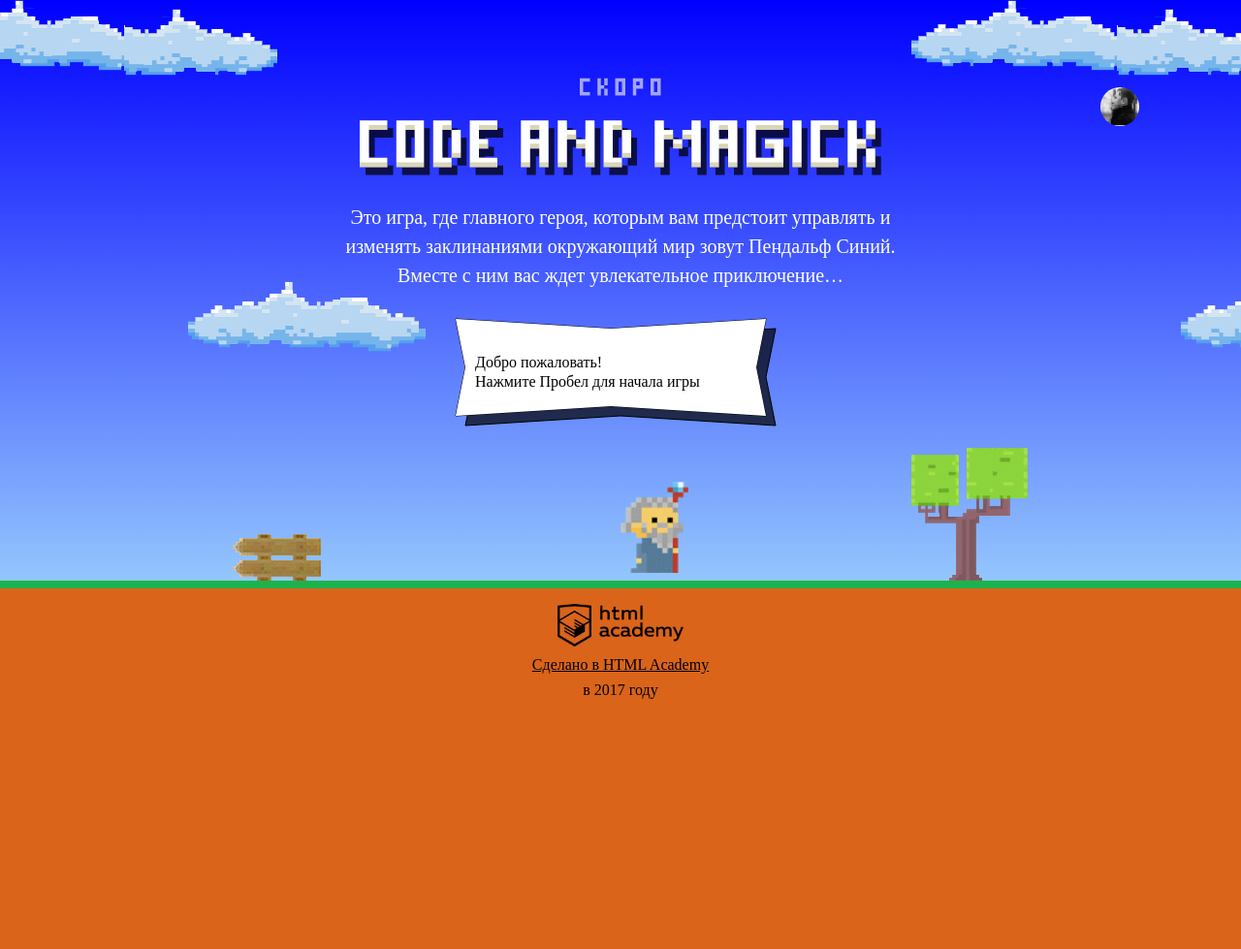
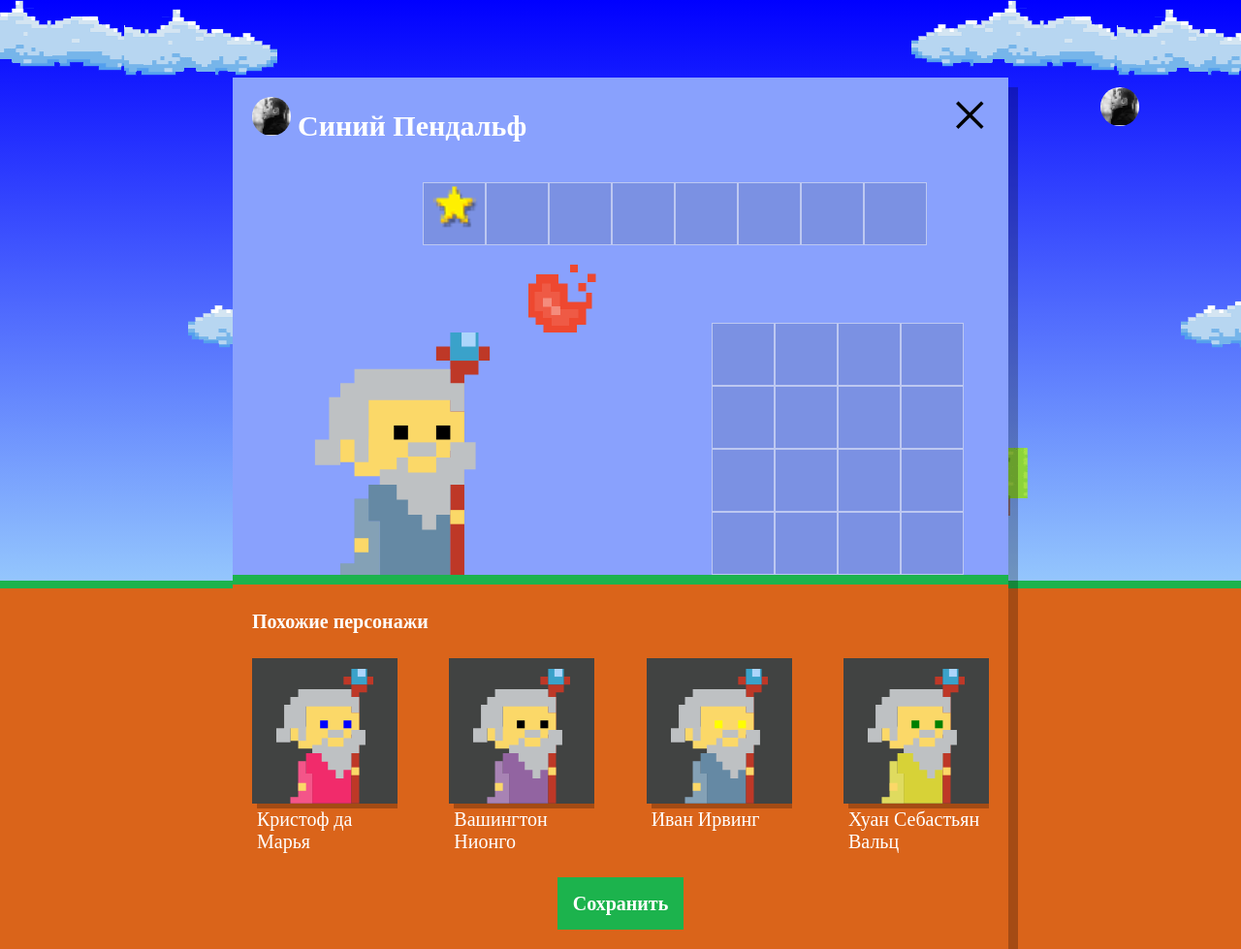
Before and after one commit to Vlad-95/512713-code-and-magick-18, a website: page index.html in a window 1280 px wide. Shown: the whole page at 97% size. Before the commit the page ends 800 px from the top, so only its background shows below. Drawn offline with Linux system fonts and the light colour scheme; a web font is replaced by a local one.

Commit message:
Учебный проект: нас орда

```diff
--- a/index.html
+++ b/index.html
@@ -230,6 +230,7 @@
     return height * 0.66;
   };
 </script>
+<script src="js/setup.js"></script>
 <script src="js/stat.js"></script>
 <script src="js/game.js"></script>
 
--- /dev/null
+++ b/js/setup.js
@@ -0,0 +1,83 @@
+'use strict';
+
+var WIZARD_QUANTITY = 4;// максимально выводимое число магов
+var WIZARD_FIRSTNAMES = ['Иван', 'Хуан Себастьян', 'Мария', 'Кристоф', 'Виктор', 'Юлия', 'Люпита', 'Вашингтон'];
+var WIZARD_LASTNAMES = ['да Марья', 'Верон', 'Мирабелла', 'Вальц', 'Онопко', 'Топольницкая', 'Нионго', 'Ирвинг'];
+var WIZARD_COAT_COLOR = ['rgb(101, 137, 164)', 'rgb(241, 43, 107)', 'rgb(146, 100, 161)', 'rgb(56, 159, 117)', 'rgb(215, 210, 55)', 'rgb(0, 0, 0)'];
+var WIZARD_EYES_COLOR = ['black', 'red', 'blue', 'yellow', 'green'];
+
+var userDialog = document.querySelector('.setup');// обращаемся к блоку с классом setup
+userDialog.classList.remove('hidden');// удаляем класс, который скрывал этот блок
+
+/*
+* Функция перемешивания массива
+*
+* @param arr - исходный массив
+*
+* @return arr - перемешанный массив
+*/
+var shuffleArr = function (arr) {
+  for (var i = arr.length - 1; i > 0; i--) {
+    var j = Math.floor(Math.random() * (i + 1));
+    var temp = arr[i];
+    arr[i] = arr[j];
+    arr[j] = temp;
+  }
+  return arr;
+};
+
+// обращаемся к блоку со списком похожих персонажей
+var similarListElement = document.querySelector('.setup-similar-list');
+
+// обращаемся к шаблону персонажа
+var similarWizardTemplate = document.querySelector('#similar-wizard-template').content.querySelector('.setup-similar-item');
+
+// перемешиваем массивы имен, фамилий, цветов
+shuffleArr(WIZARD_FIRSTNAMES);
+shuffleArr(WIZARD_LASTNAMES);
+shuffleArr(WIZARD_COAT_COLOR);
+shuffleArr(WIZARD_EYES_COLOR);
+
+// создаем пустой массив персонажей
+var wizards = [];
+
+// наполняем пустой массив
+for (var i = 0; i < WIZARD_QUANTITY; i++) {
+  // для каждого элемента массива создаем объект
+  wizards[i] = {};
+  // в объект записываем свойста(имя, цвет мантии, цвет глаз) и их значения
+  wizards[i]['name'] = WIZARD_FIRSTNAMES[i] + ' ' + WIZARD_LASTNAMES[i];
+  wizards[i]['coatColor'] = WIZARD_COAT_COLOR[i];
+  wizards[i]['eyesColor'] = WIZARD_EYES_COLOR[i];
+}
+
+/*
+* Функция возврщает сгенерированного персонажа
+*
+* @param wizard - персонаж
+*
+* @return wizardElement - сгенерированый персонаж
+*/
+var renderWizard = function (wizard) {
+  var wizardElement = similarWizardTemplate.cloneNode(true);
+
+  wizardElement.querySelector('.setup-similar-label').textContent = wizard['name'];
+  wizardElement.querySelector('.wizard-coat').style.fill = wizard['coatColor'];
+  wizardElement.querySelector('.wizard-eyes').style.fill = wizard['eyesColor'];
+
+  return wizardElement;
+};
+
+// создаем фрагмент
+var fragment = document.createDocumentFragment();
+
+// в фрагмент записываем всех сгенерированых персонажей
+for (var j = 0; j < WIZARD_QUANTITY; j++) {
+  fragment.appendChild(renderWizard(wizards[j]));
+}
+
+// добавляем в блок похожих персонаже созданый фрагмент
+similarListElement.appendChild(fragment);
+
+// включаем видимость блока похожих персонажей
+userDialog.querySelector('.setup-similar').classList.remove('hidden');
```
